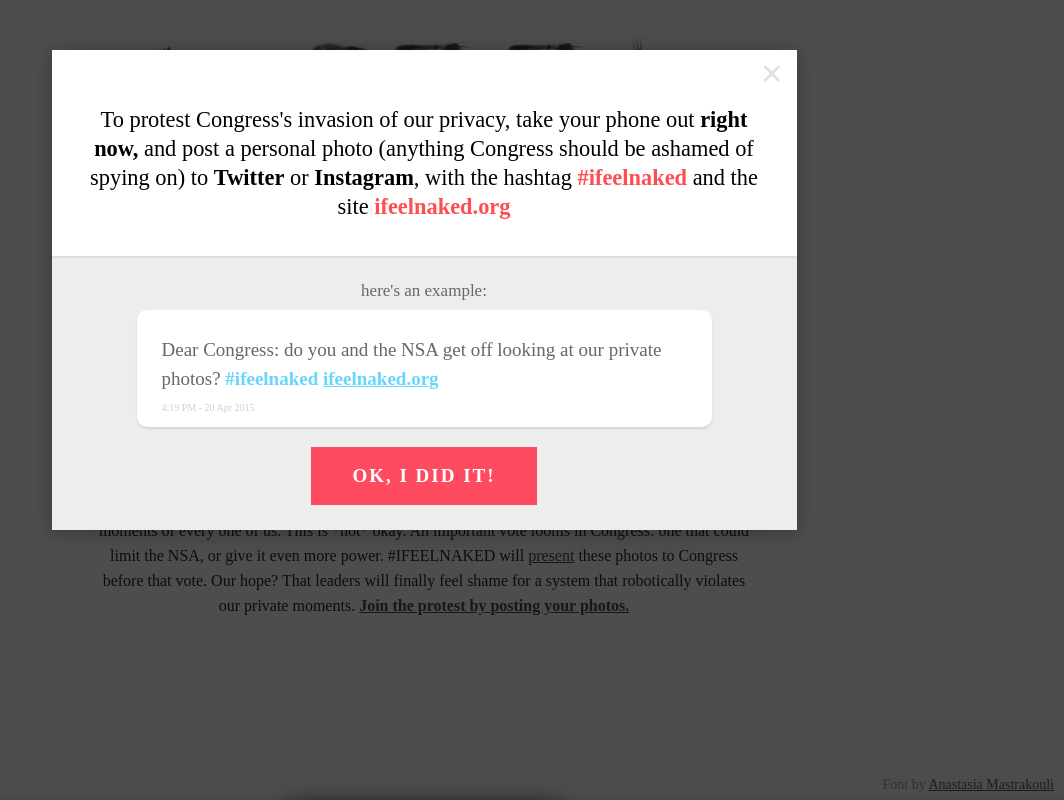
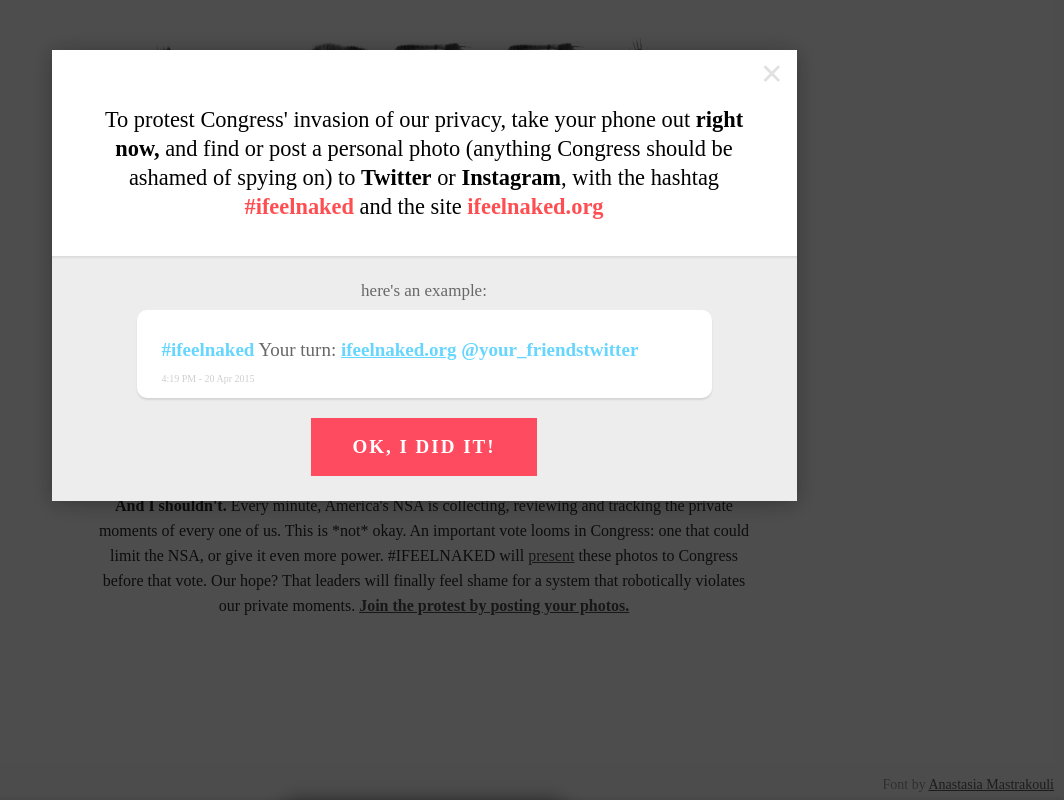
Before and after one commit to fightforthefuture/ifeelnaked, a website: page index.html in a window 1280 px wide. Both pictures are taken after a click on the link "Join the protest by posting your photos.". Shown: the whole page, without its empty margins (216-1280 px from the left). Drawn offline with Linux system fonts and the light colour scheme; no server answers.

Commit message:
text changeS

```diff
--- a/css/ifeelnaked.css
+++ b/css/ifeelnaked.css
@@ -398,7 +398,7 @@
 }
 .modal .explanation p {
     margin: 0px;
-    padding: 0px 35px 35px 35px;
+    padding: 0px 30px 35px 30px;
 }
 .modal .explanation strong.highlight {
     color: #ff4e52;
--- a/index.html
+++ b/index.html
@@ -76,8 +76,8 @@
             <a class="close lite"></a>
             <div class="explanation">
                 <p>
-                    To protest Congress's invasion of our privacy, take your phone out <strong>right now,</strong>
-                    and post a personal photo (anything Congress should be ashamed of spying on) to
+                    To protest Congress' invasion of our privacy, take your phone out <strong>right now,</strong>
+                    and find or post a personal photo (anything Congress should be ashamed of spying on) to
                     <strong>Twitter</strong> or <strong>Instagram</strong>, with the hashtag
                     <strong class="highlight">#ifeelnaked</strong> and the site <strong class="highlight">ifeelnaked.org</strong>
                 </p>
@@ -85,8 +85,7 @@
                 <div class="example">
                     here's an example:
                     <div class="tweet">
-                        Dear Congress: do you and the NSA get off looking at our private
-                        photos? <em>#ifeelnaked <span>ifeelnaked.org</span></em>
+                        <em>#ifeelnaked</em> Your turn: <em><span>ifeelnaked.org</span></em> <em>@your_friendstwitter</em>
                         <div class="byline">
                             4:19 PM - 20 Apr 2015
                         </div>
```
